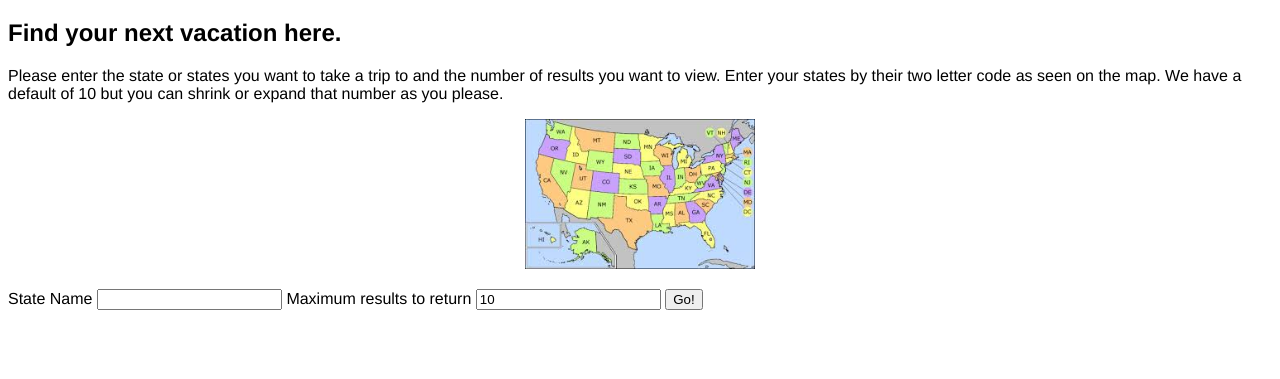
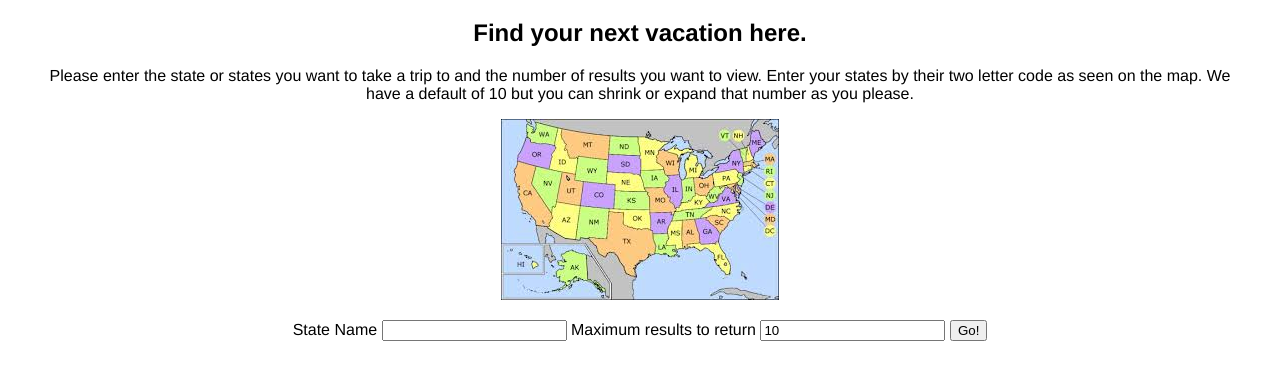
Before and after one commit to ivybenson/National-Parks-API, a plain HTML site: page index.html in a window 1280 px wide. Shown: the part 61-440 px from the top of the page. Drawn offline with nearby package versions, Linux system fonts and the light colour scheme.

Commit message:
Update style.css

```diff
--- a/style.css
+++ b/style.css
@@ -1,6 +1,6 @@
 body {
   font-family: "Franklin Gothic Medium", "Arial Narrow", Arial, sans-serif;
-  display: block;
+  text-align: center;
 }
 
 header {
@@ -12,6 +12,15 @@ header {
 
 .hidden {
   display: none;
+}
+
+div p {
+  padding-left: 30px;
+  padding-right: 30px;
+}
+
+div img {
+  max-height: 200px;
 }
 
 img {
```
